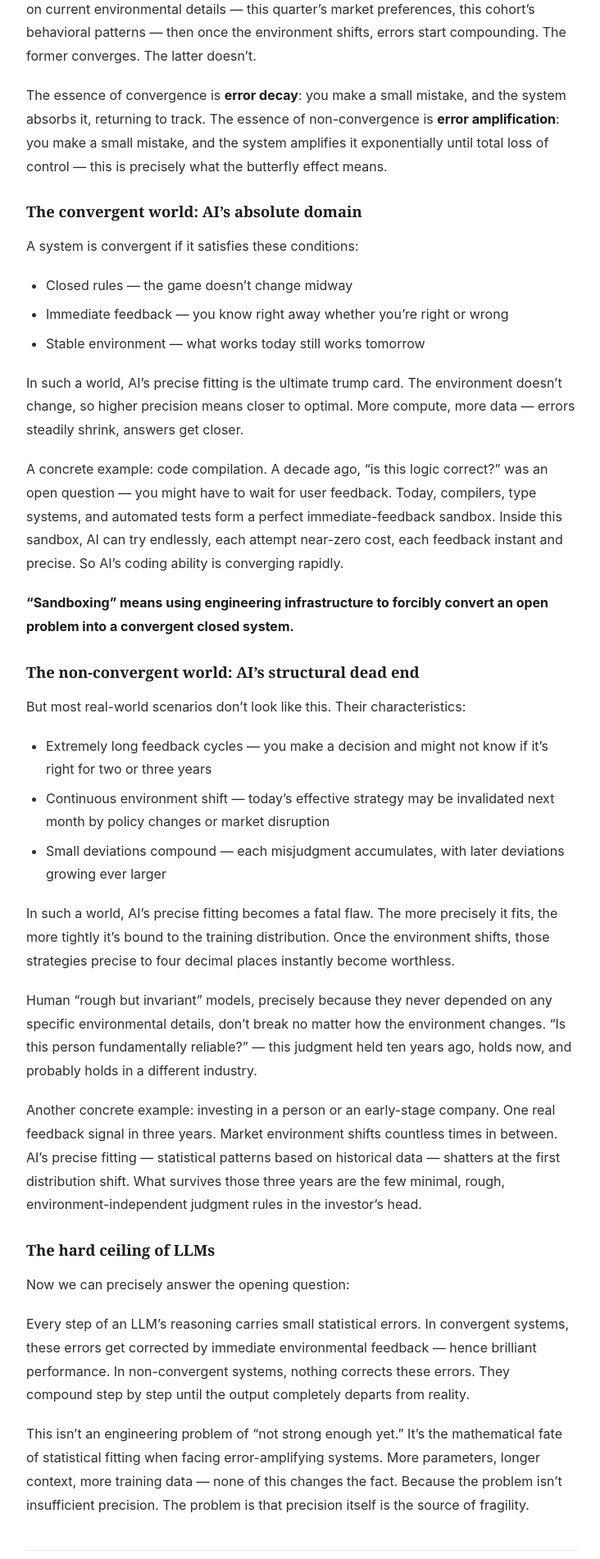
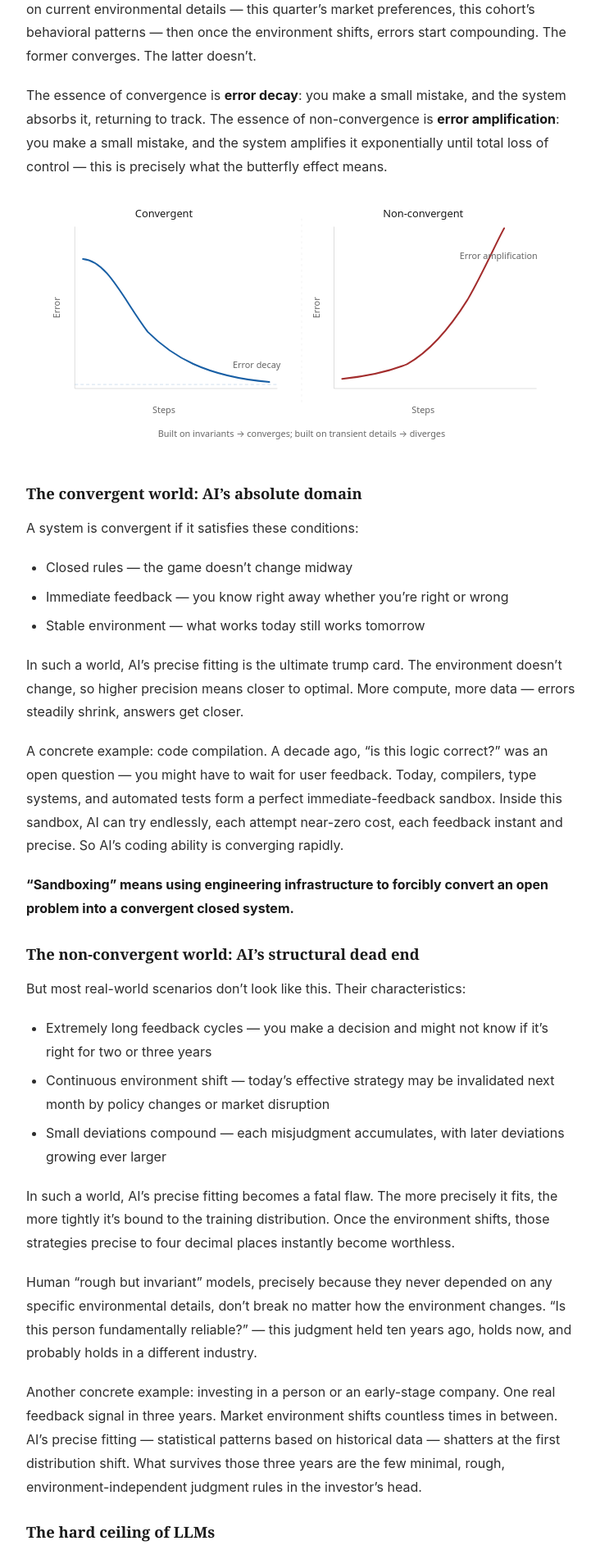
Before and after one commit to DongHande/donghande.github.io, a Jekyll site: the page built from _posts/2025-05-19-convergence-boundary.md, in a window 1280 px wide. Shown: the part 3007-4909 px from the top of the page at 82% size, without its empty margins (272-1004 px from the left). Built offline with Jekyll 4.4.1, drawn with Linux system fonts in a browser that asks for light colours.

Commit message:
Add convergence diagram to blog post

```diff
--- a/_posts/2025-05-19-convergence-boundary.md
+++ b/_posts/2025-05-19-convergence-boundary.md
@@ -80,6 +80,8 @@ Whether a strategy converges depends on whether its underlying assumptions chang
 The essence of convergence is **error decay**: you make a small mistake, and the system absorbs it, returning to track.
 The essence of non-convergence is **error amplification**: you make a small mistake, and the system amplifies it exponentially until total loss of control — this is precisely what the butterfly effect means.
 
+![Convergence vs Divergence](/images/convergence-diagram.svg)
+
 ### The convergent world: AI's absolute domain
 
 A system is convergent if it satisfies these conditions:
```
Also changed, not shown: images/convergence-diagram.svg (added), 1 other file.
